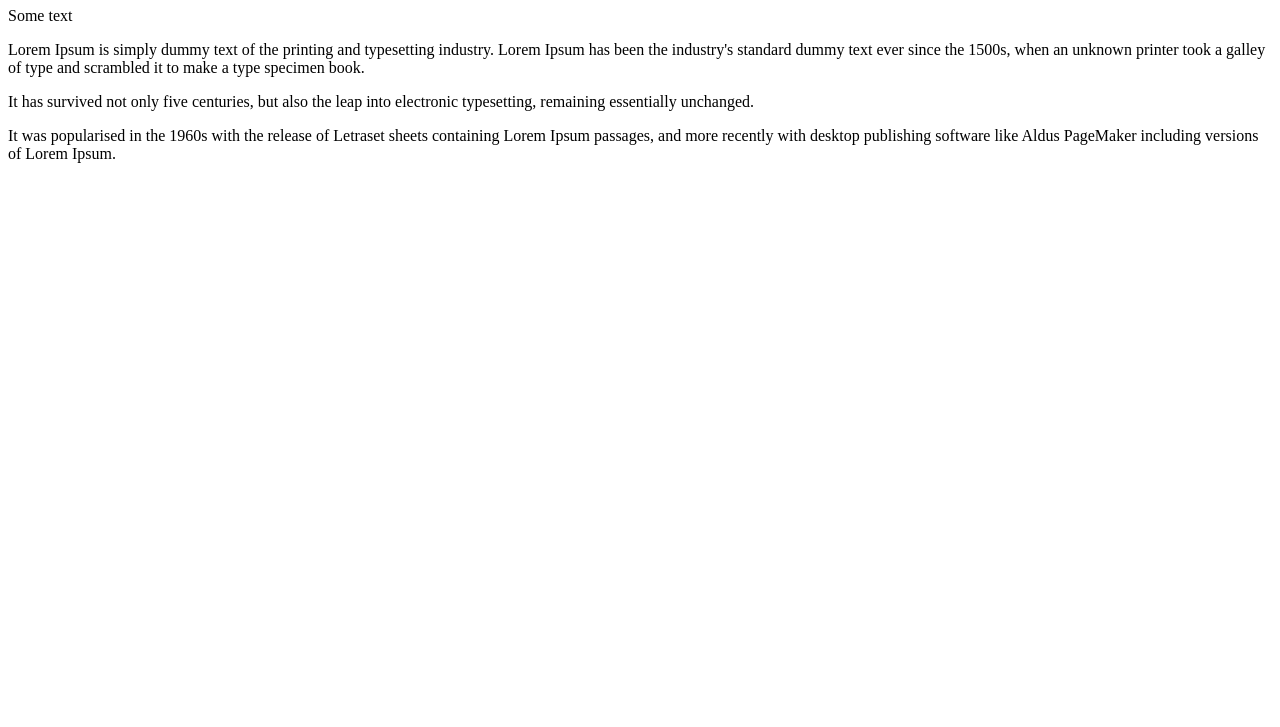
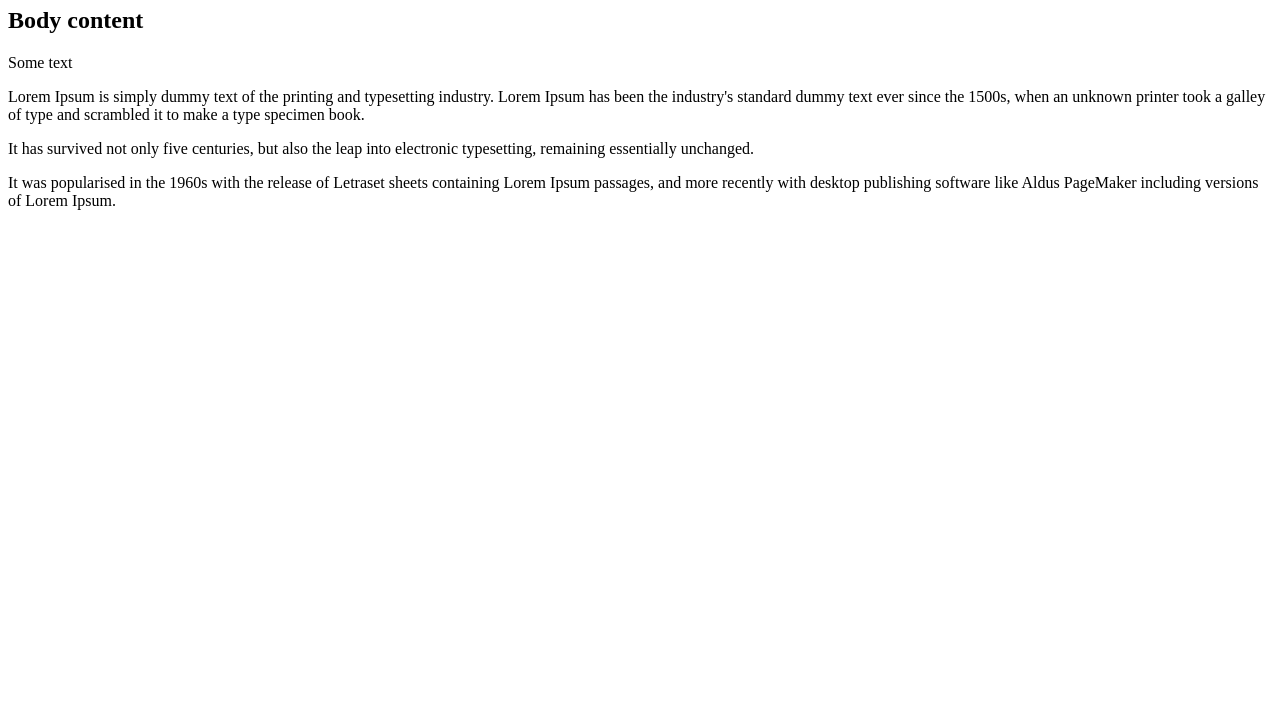
Before and after one commit to RomanTsmokh/RRPS01, a plain HTML site: page index.html in a window 1280 px wide. Shown: the part 73-800 px from the top of the page. Drawn offline with Linux system fonts and the light colour scheme.

Commit message:
RRPS01-add-some-h2

```diff
--- a/index.html
+++ b/index.html
@@ -6,6 +6,7 @@
 </head>
 <body>
    <h1>Main page</h1>
+   <h2>Body content</h2>
    <p>Some text</p>
    <p>Lorem Ipsum is simply dummy text of the printing and typesetting industry. Lorem Ipsum has been the industry's standard dummy text ever since the 1500s, when an unknown printer took a galley of type and scrambled it to make a type specimen book.</p>
    <p>It has survived not only five centuries, but also the leap into electronic typesetting, remaining essentially unchanged.</p>
```
